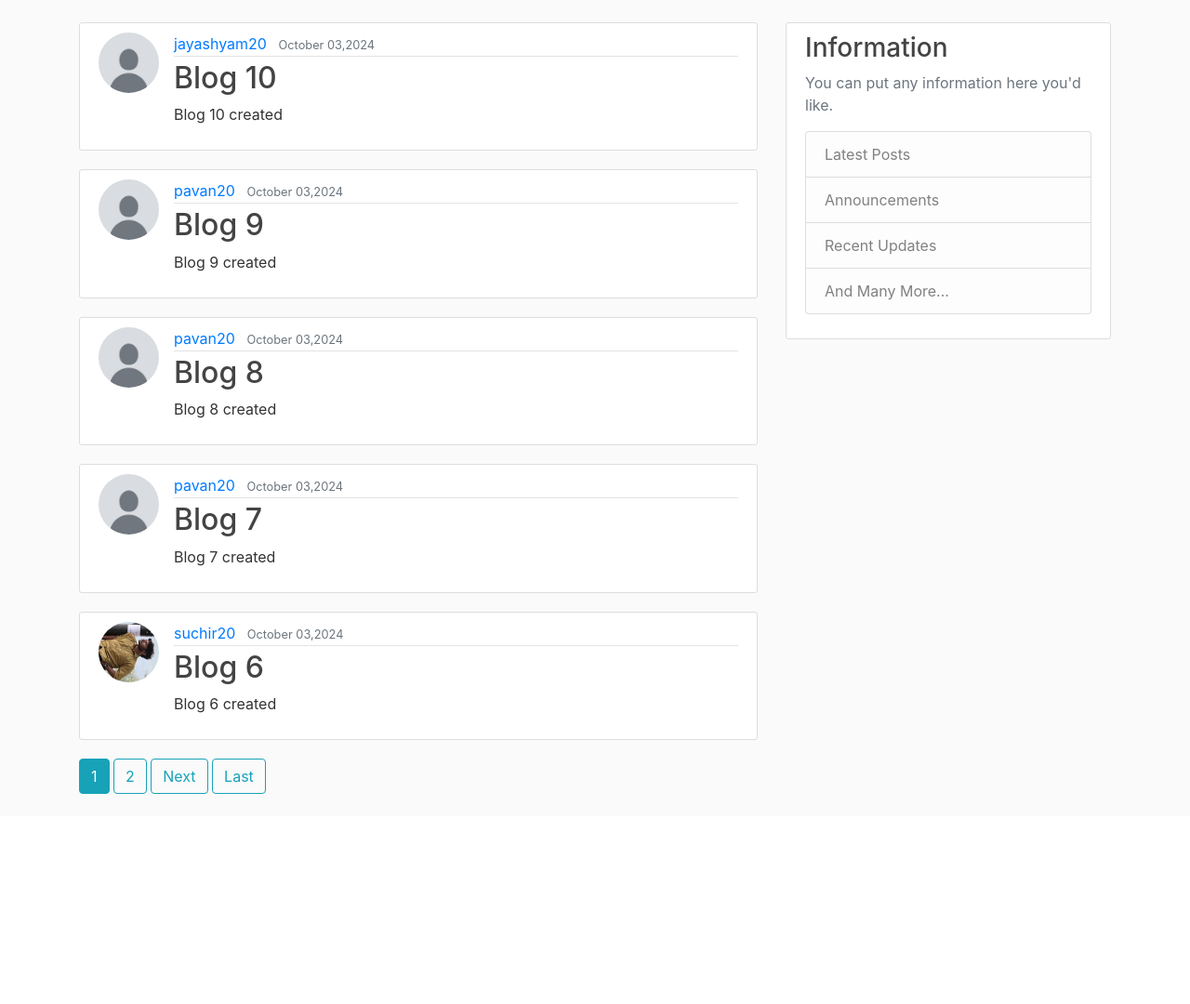
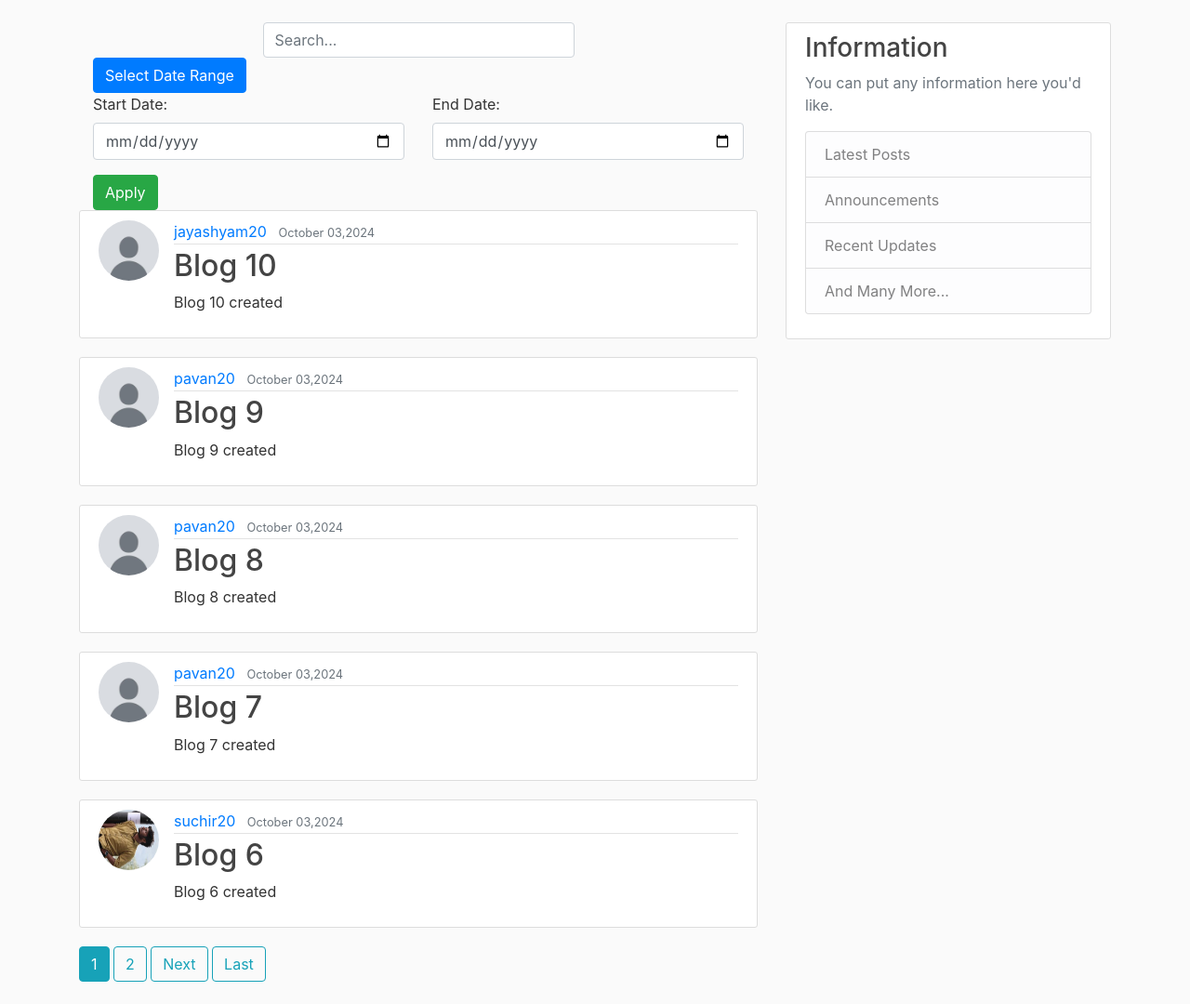
Before and after one commit to suchir-cyber/Blog_App, a Django app: page /blog/ in a window 1280 px wide. Shown: the part 56-1136 px from the top of the page at 93% size. Before the commit the page ends 910 px from the top, so only its background shows below. Run offline with Django 4.2, Linux system fonts and the light colour scheme; data comes from the database, SQL or seed files in the repository; some libraries are stand-ins or nearby versions.

Commit message:
Updated home.html

```diff
--- a/blog_app/blog/templates/blog/home.html
+++ b/blog_app/blog/templates/blog/home.html
@@ -1,5 +1,36 @@
 {% extends "blog/base.html" %}
+
 {% block content %}
+<form action="{% url 'searchbar' %}" method="GET" class="search-form">
+  <div class="container searchBox">
+    <div class="row justify-content-center">
+      <div class="col-md-6">
+        <div class="search-container">
+          <input type="text" name="search" class="form-control search-input" placeholder="Search...">
+
+        </div>
+      </div>
+    </div>
+  </div>
+</form>
+<div class="container">
+  <button id="toggleDatePicker" class="btn btn-primary">Select Date Range</button>
+  <div class="date-picker-container" id="datePickerContainer">
+      <form action="{% url 'searchbar' %}" method="GET" class="search-form">
+          <div class="row">
+              <div class="col-md-6">
+                  <label for="start_date">Start Date:</label>
+                  <input type="date" name="start_date" id="start_date" class="form-control">
+              </div>
+              <div class="col-md-6">
+                  <label for="end_date">End Date:</label>
+                  <input type="date" name="end_date" id="end_date" class="form-control">
+              </div>
+          </div>
+          <button type="submit" class="btn btn-success mt-3">Apply</button>
+      </form>
+  </div>
+</div>
     {% for post in posts %}
         <article class="media content-section">
           <img class="rounded-circle article-img" src="{{ post.author.profile.image.url }}">
```
